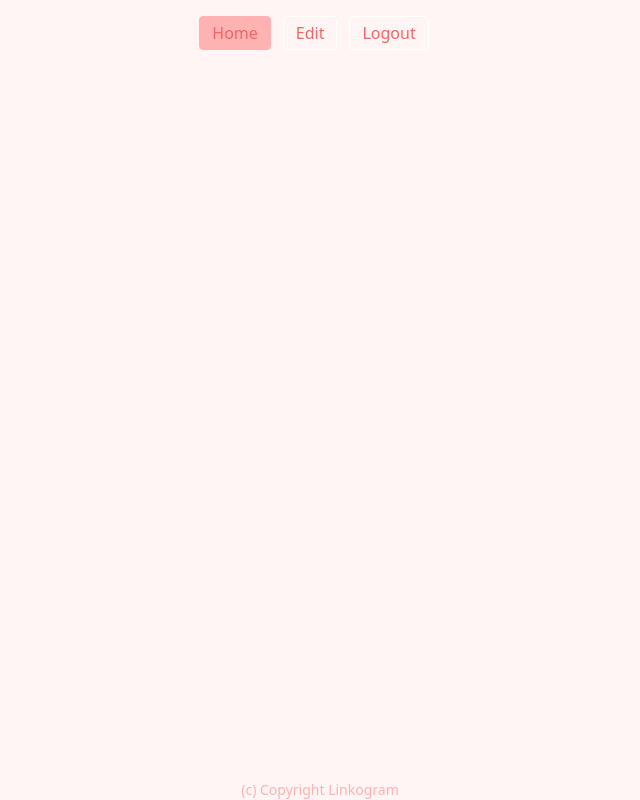
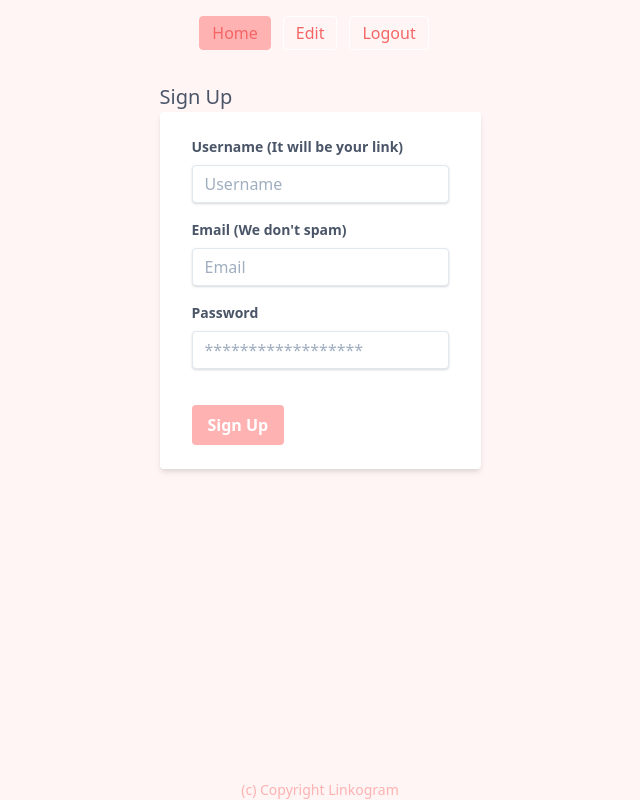
Before and after one commit to ArnavPuri/linkogram, a React (Create React App) app: page / in a window 1280 px wide. Shown: the whole page, without its empty margins (320-960 px from the left). Built offline with nearby package versions, Linux system fonts and the light colour scheme.

Commit message:
added firebase email login, refactored baseURL, Signup.js created

```diff
--- a/package.json
+++ b/package.json
@@ -1,13 +1,13 @@
 {
   "name": "linkogram",
-  "version": "0.1.0",
+  "version": "0.2.0",
   "private": true,
   "dependencies": {
     "@coreui/icons": "^1.0.1",
     "@testing-library/jest-dom": "^4.2.4",
     "@testing-library/react": "^9.3.2",
     "@testing-library/user-event": "^7.1.2",
-    "axios": "^0.19.2",
+    "firebase": "^7.9.1",
     "react": "^16.12.0",
     "react-dom": "^16.12.0",
     "react-router-dom": "^5.1.2",
--- a/src/App.js
+++ b/src/App.js
@@ -3,6 +3,7 @@ import './styles.css';
 import {BrowserRouter as Router, Route, Switch} from 'react-router-dom';
 import Profile from "./profile";
 import AddLinkCard from "./admin";
+import SignUp from "./auth/Signup";
 
 function App() {
     return (
@@ -22,6 +23,7 @@ function App() {
                 </ul>
                 <Switch>
                     <Route exact path="/edit" component={AddLinkCard}/>
+                    <Route exact path="/" component={SignUp}/>
                     <Route path="/:id" component={Profile}/>
 
                 </Switch>
--- a/src/admin/AddLinkCard.js
+++ b/src/admin/AddLinkCard.js
@@ -1,4 +1,5 @@
 import React from "react";
+import Constants from "../constants";
 
 class AddLinkCard extends React.Component {
     constructor(props) {
@@ -30,8 +31,7 @@ class AddLinkCard extends React.Component {
             userID: this.state.userID
         };
         console.log(_data);
-        // const response = await axios.post('http://127.0.0.1:5001/achieve-goals/us-central1/saveLink', JSON.stringify({hi: "Hi"}), {headers: {'Content-Type': 'application/json'}});
-        const response = await fetch('http://127.0.0.1:5001/achieve-goals/us-central1/saveLink',
+        const response = await fetch(Constants.baseURL + 'saveLink',
             {
                 method: 'POST',
                 mode: "no-cors", // TODO remove cors later
@@ -61,6 +61,7 @@ class AddLinkCard extends React.Component {
                                 <option value='twitter'>Twitter</option>
                                 <option value='facebook'>Facebook</option>
                                 <option value='youtube'>Youtube</option>
+                                <option value='github'>Github</option>
                             </select>
                             <div
                                 className="pointer-events-none absolute inset-y-0 right-0 flex items-center px-2 text-gray-700">
--- /dev/null
+++ b/src/auth/Signup.js
@@ -0,0 +1,85 @@
+import React from "react";
+import Constants from "../constants";
+
+class SignUp extends React.Component {
+    constructor(props) {
+        super(props);
+        this.state = {
+            error: '',
+            handle: '',
+            email: '',
+            password: ''
+        }
+        this.handleSubmit = this.handleSubmit.bind(this);
+    }
+
+    async handleSubmit(e) {
+        e.preventDefault();
+        let _data = {
+            handle: this.state.handle,
+            email: this.state.email,
+            password: this.state.password
+        };
+        console.log(_data);
+        const response = await fetch(Constants.baseURL + '/signup',
+            {
+                method: 'POST',
+                mode: "no-cors", // TODO remove cors later
+                body: JSON.stringify(_data),
+                headers: {'Content-Type': 'application/json'},
+            });
+        console.log(response.statusText);
+        console.log(response.status);
+        console.log(response.body);
+        if (response.status !== 200) {
+            this.setState({error: response.body})
+        }
+
+    }
+
+    render() {
+        return <div className="flex flex-col mx-auto">
+            <h2 className="text-xl text-gray-700  mt-8">Sign Up</h2>
+            <form className="bg-white shadow-md rounded px-8 py-6 mx-auto">
+                <div className="mb-4">
+                    <label className="block text-gray-700 text-sm font-bold mb-2" htmlFor="username">
+                        Username (It will be your link)
+                    </label>
+                    <input
+                        className="shadow appearance-none border rounded w-full py-2 px-3 text-gray-700 leading-tight focus:outline-none focus:shadow-outline"
+                        id="username" type="text" placeholder="Username"
+                        onChange={(e) => this.setState({handle: e.target.value})}/>
+                </div>
+                <div className="mb-4">
+                    <label className="block text-gray-700 text-sm font-bold mb-2" htmlFor="email">
+                        Email (We don't spam)
+                    </label>
+                    <input
+                        className="shadow appearance-none border rounded w-full py-2 px-3 text-gray-700 leading-tight focus:outline-none focus:shadow-outline"
+                        id="email" type="text" placeholder="Email"
+                        onChange={(e) => this.setState({email: e.target.value})}/>
+                </div>
+                <div className="mb-6">
+                    <label className="block text-gray-700 text-sm font-bold mb-2" htmlFor="password">
+                        Password
+                    </label>
+                    <input
+                        className="shadow appearance-none border rounded w-full py-2 px-3 text-gray-700 mb-3 leading-tight focus:outline-none focus:shadow-outline"
+                        id="password" type="password" placeholder="******************"
+                        onChange={(e) => this.setState({password: e.target.value})}/>
+                    <p className="text-red-500 text-xs italic">{this.state.error}</p>
+                </div>
+                <div className="flex items-center justify-between">
+                    <button
+                        className="bg-red-300 hover:bg-red-500 text-white font-bold py-2 px-4 rounded focus:outline-none focus:shadow-outline"
+                        type="button" onClick={this.handleSubmit}>
+                        Sign Up
+                    </button>
+
+                </div>
+            </form>
+        </div>
+    }
+}
+
+export default SignUp;
--- a/src/profile/LinkCard.js
+++ b/src/profile/LinkCard.js
@@ -1,6 +1,6 @@
 import React from "react";
 import './styles.css'
-import Constants from "./constants";
+import Constants from "../constants";
 
 class LinkCard extends React.Component {
     handle = 'thatIndianDeveloper';
@@ -42,6 +42,12 @@ class LinkCard extends React.Component {
             case "facebook":
                 this.svgPath = Constants.facebookSVG;
                 break;
+            case "github":
+                this.svgPath = Constants.githubSVG;
+                break;
+            case "youtube":
+                this.svgPath = Constants.youtubeSVG;
+                break;
             default:
                 this.svgPath = Constants.instagramSVG;
                 break;
@@ -54,7 +60,7 @@ class LinkCard extends React.Component {
     async handleClick(e) {
         console.log(this.linkID);
         //    http://localhost:5001/achieve-goals/us-central1/deleteLink
-        const response = await fetch('http://localhost:5001/achieve-goals/us-central1/deleteLink',
+        const response = await fetch(Constants.baseURL + 'deleteLink',
             {
                 method: 'POST',
                 mode: "no-cors", // TODO remove cors later
--- a/src/profile/Profile.js
+++ b/src/profile/Profile.js
@@ -2,6 +2,7 @@ import React from 'react';
 import '../styles.css';
 import LinkCard from "./LinkCard";
 import {Link} from "react-router-dom";
+import Constants from "../constants";
 
 class Profile extends React.Component {
 
@@ -34,7 +35,8 @@ class Profile extends React.Component {
     }
 
     async getLinks() {
-        let response = await fetch(`http://127.0.0.1:5001/achieve-goals/us-central1/getLinks?id=${this.state.userID}`);
+
+        let response = await fetch(`${Constants.baseURL}/getLinks?id=${this.state.userID}`);
         console.log(response);
         if (response.status !== 200) {
             this.setState({
@@ -54,7 +56,6 @@ class Profile extends React.Component {
     }
 
     render() {
-        const backURL = `/${this.state.userID}`;
         return (
 
             <div className="flex flex-col mx-auto my-16 items-center">
```
Also changed, not shown: src/constants.js, 1 other file (tests, documents, lock files or other folders).
